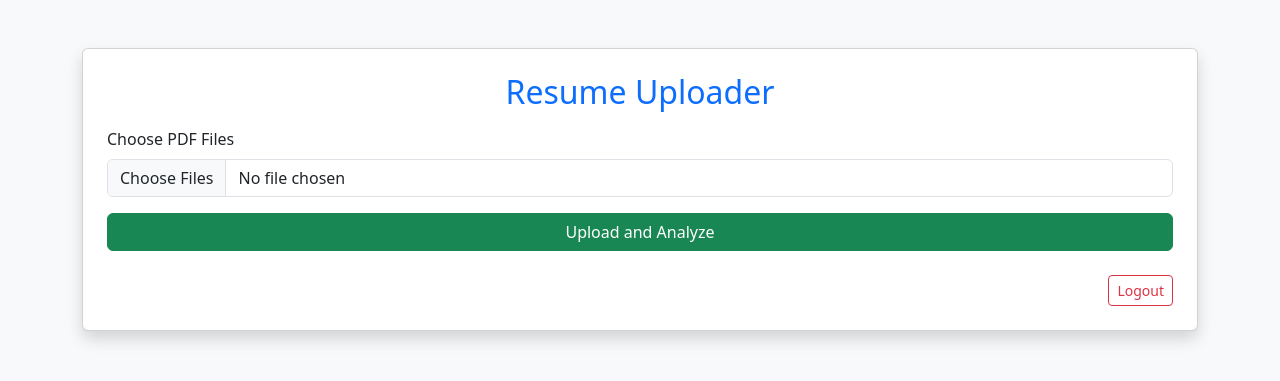
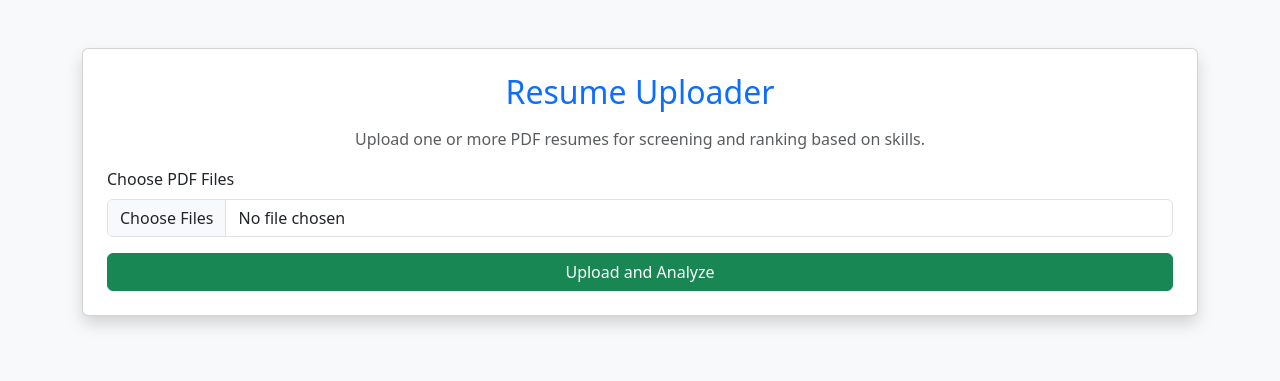
Before and after one commit to kamore2005/Resume-Screener, a Flask app: page / in a window 1280 px wide. Shown: the top 381 px of the page. Run offline with Flask 3, Linux system fonts and the light colour scheme; some libraries are stand-ins or nearby versions.

Commit message:
Update upload.html

```diff
--- a/templates/upload.html
+++ b/templates/upload.html
@@ -10,6 +10,7 @@
 <div class="container mt-5">
     <div class="card shadow p-4">
         <h2 class="mb-3 text-center text-primary">Resume Uploader</h2>
+        <p class="text-center text-muted">Upload one or more PDF resumes for screening and ranking based on skills.</p>
 
         <form action="/upload" method="POST" enctype="multipart/form-data">
             <div class="mb-3">
@@ -21,10 +22,6 @@
                 <button type="submit" class="btn btn-success">Upload and Analyze</button>
             </div>
         </form>
-
-        <div class="text-end mt-4">
-            <a href="/logout" class="btn btn-outline-danger btn-sm">Logout</a>
-        </div>
     </div>
 </div>
 
```
